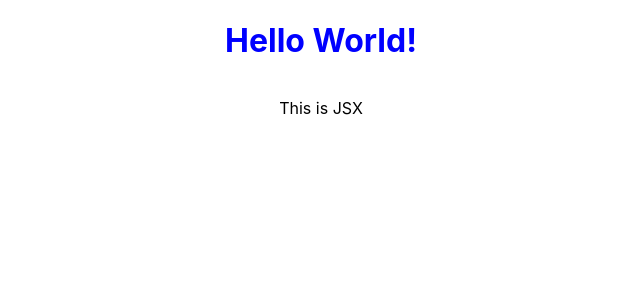
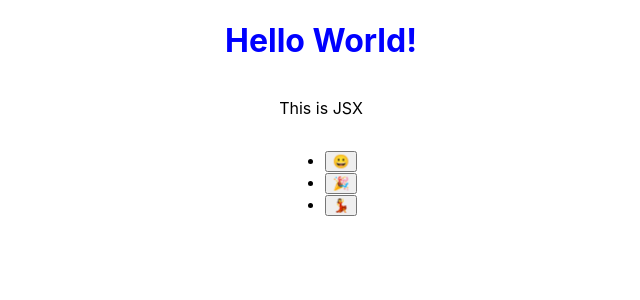
Before and after one commit to ruudhaya/digitalocean-react, a React (Create React App) app: page / in a window 1280 px wide. Shown: the top 300 px of the page, without its empty margins (319-959 px from the left). Built offline with nearby package versions, Linux system fonts and the light colour scheme.

Commit message:
Added semantic attributes to span element

```diff
--- a/src/App.js
+++ b/src/App.js
@@ -6,6 +6,29 @@ function App() {
     <div className="container">
       <h1 id={greeting}>Hello World!</h1>
       <p>This is JSX</p>
+      <ul>
+        <li>
+          <button>
+            <span role="img" aria-label="grinning face" id="grinning face">
+              😀
+            </span>
+          </button>
+        </li>
+        <li>
+          <button>
+            <span role="img" aria-label="party popper" id="party popper">
+              🎉
+            </span>
+          </button>
+        </li>
+        <li>
+          <button>
+            <span role="img" aria-label="woman dancing" id="woman dancing">
+              💃
+            </span>
+          </button>
+        </li>
+      </ul>
     </div>
   )
 }
```
